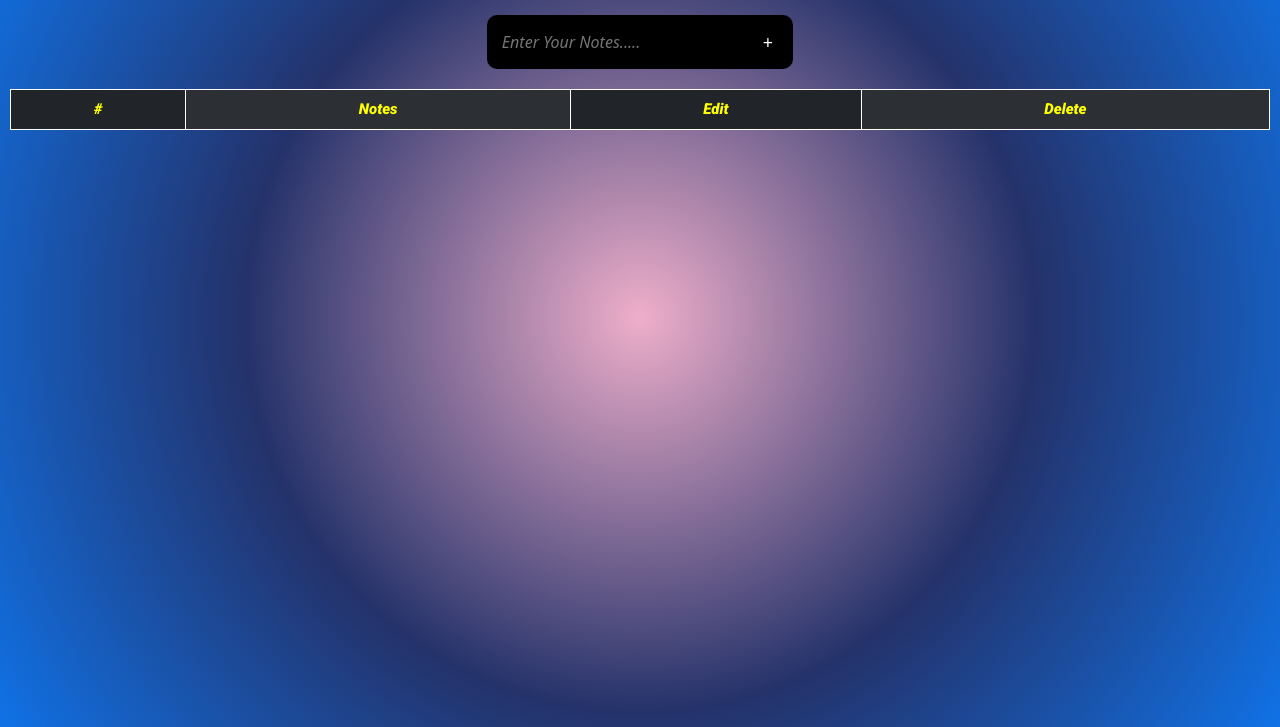
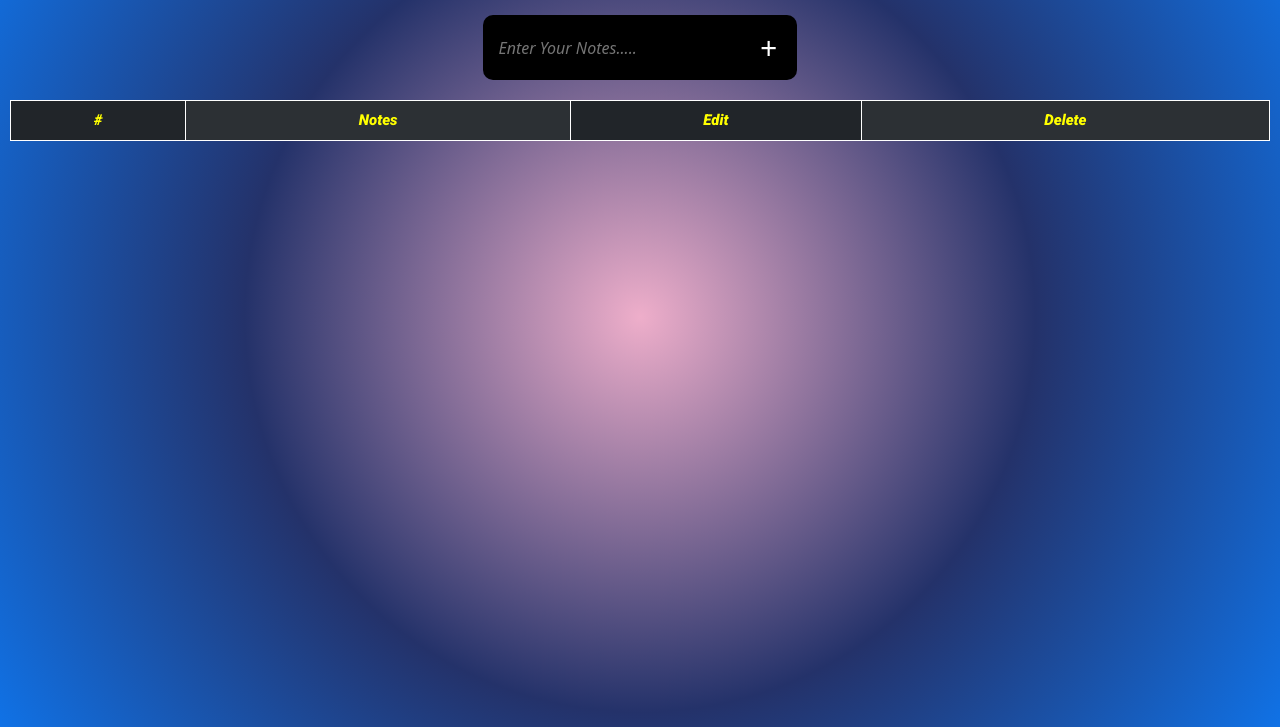
Before and after one commit to MaheshTechnicals/To-Do-List, a plain HTML site: page index.html in a window 1280 px wide. Shown: the part 93-820 px from the top of the page. Drawn offline with nearby package versions, Linux system fonts and the light colour scheme.

Commit message:
Increase Font size of add ➕ & save button

```diff
--- a/index.html
+++ b/index.html
@@ -24,7 +24,7 @@
     <div id="search">
       <input type="text" name="" id="" placeholder="Enter Your Notes.....">
       <input type="hidden" name="" id="saveindex">
-      <button id="addnote">+</button>
+      <button id="addnote"><i class="fa-light fa-plus"></i></button>
       <button id="save"><i class="fa-solid fa-check"></i></button>
 
     </div>
--- a/style.css
+++ b/style.css
@@ -41,7 +41,7 @@ input {
   color: white;
   background: black;
   border-radius: 10px;
-  font-size: 18px;
+  font-size: 30px;
   cursor: pointer;
   border: none;
 
@@ -76,7 +76,7 @@ th {
 #save {
   padding: 5px 10px;
   border-radius: 10px;
-  font-size: 18px;
+  font-size: 30px;
   background: black;
   color: limegreen;
   display: none;
```
